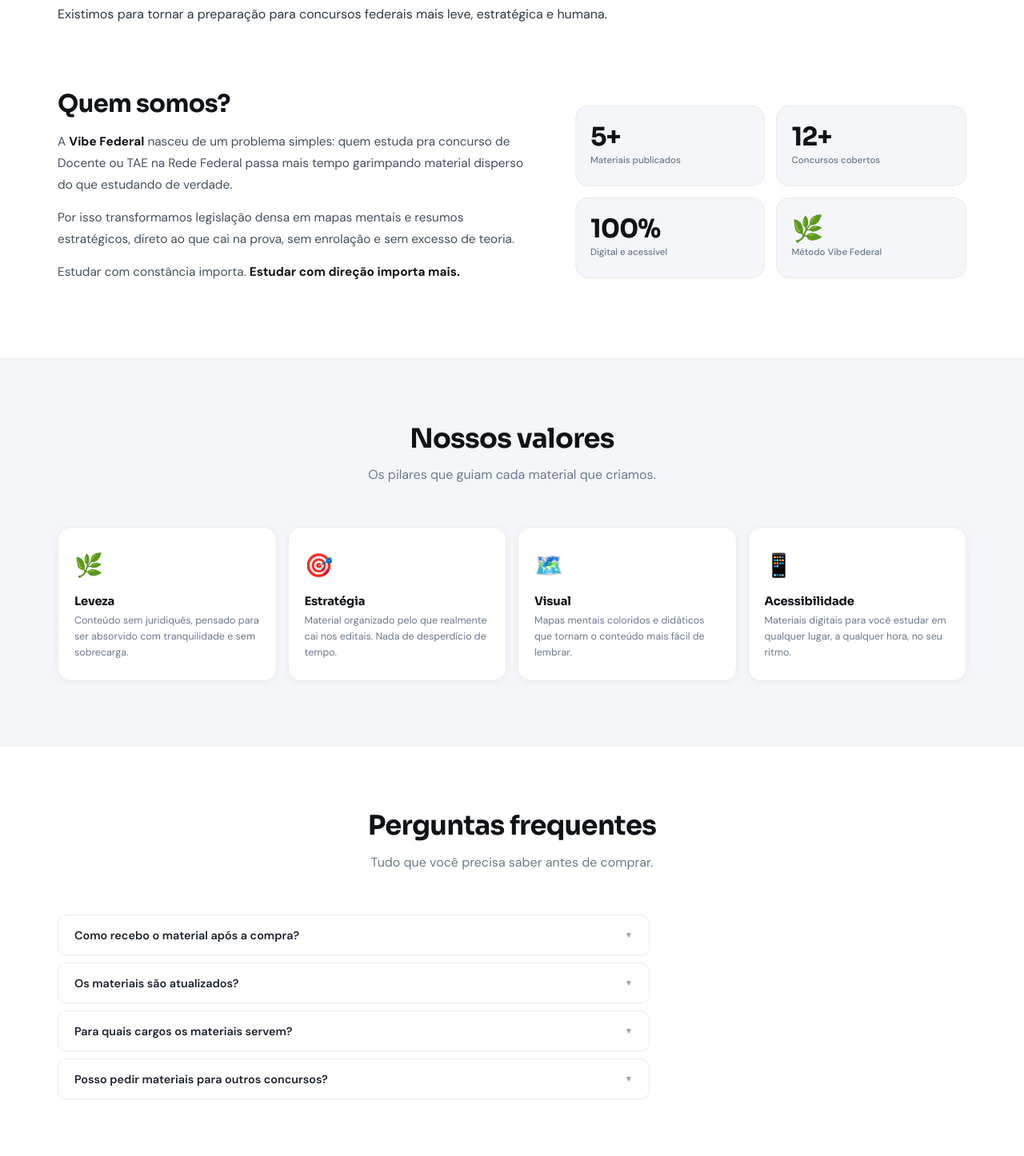
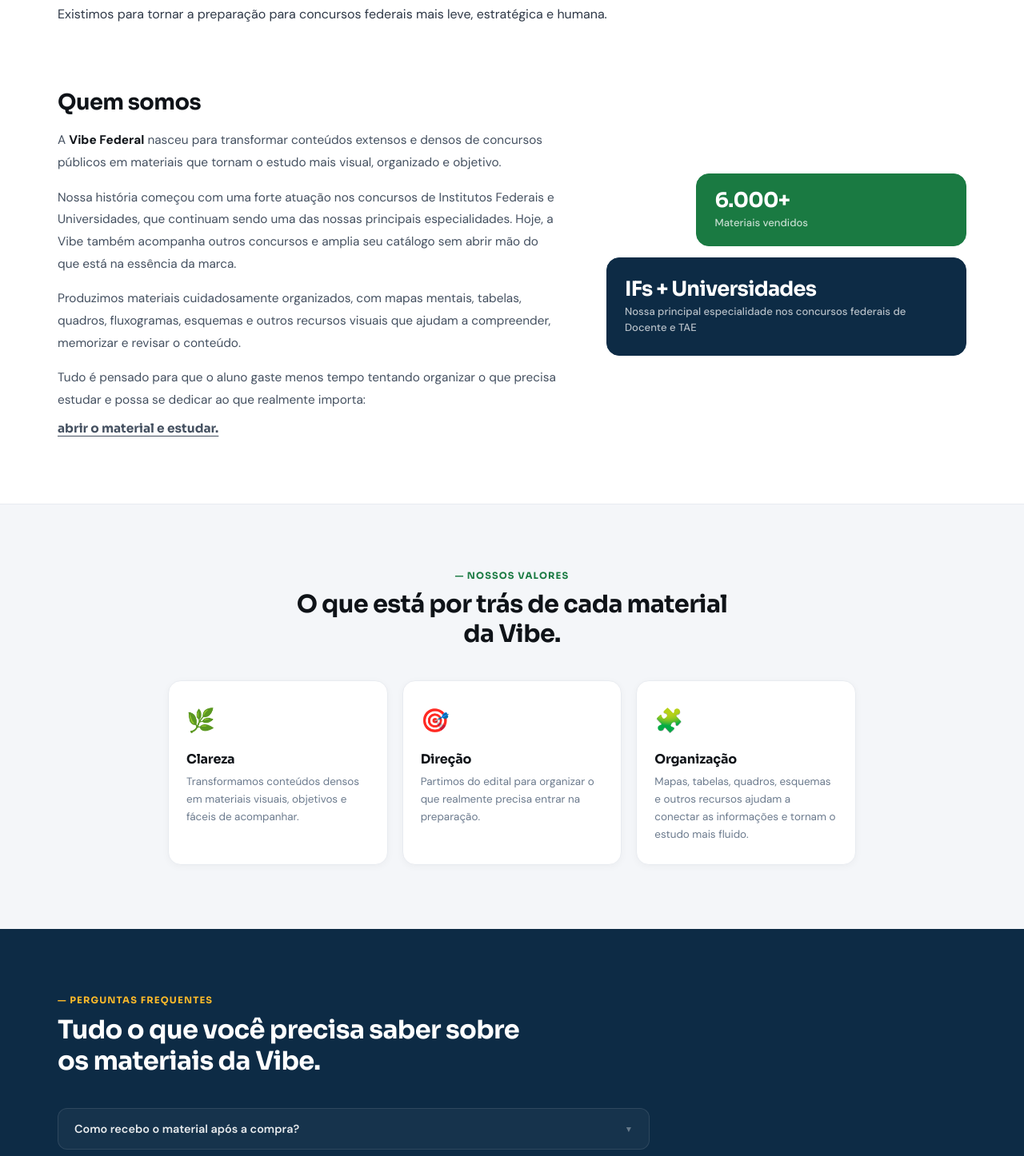
Before and after one commit to rlsgabriella/vibefederal, a React (Vite) app: page /sobre in a window 1280 px wide. Shown: the part 149-1595 px from the top of the page at 80% size. Built offline with nearby package versions, Linux system fonts and the light colour scheme.

Commit message:
alterações de layout e texto conforme detalhes repassados por cliente

```diff
--- a/src/components/Footer.css
+++ b/src/components/Footer.css
@@ -30,7 +30,6 @@
 .footer__logo {
   display: inline-flex;
   align-items: center;
-  margin-bottom: 12px;
   opacity: 0.9;
   transition: opacity 0.2s;
 }
@@ -46,6 +45,7 @@
 }
 
 .footer__social {
+  margin-bottom: 20px;
   display: flex;
   gap: 10px;
   flex-wrap: wrap;
--- a/src/components/Hero.jsx
+++ b/src/components/Hero.jsx
@@ -14,7 +14,7 @@
 
         <div className="badge-urgencia">
           <span className="badge-urgencia__dot" />
-          +6 MIL PESSOAS JÁ ESTUDAM COM A VIBE FEDERAL
+          +6 MIL MATERIAIS VENDIDOS
         </div>
 
         <h1 className="hero__title">
@@ -27,10 +27,10 @@
         </h1>
 
         <p className="hero__subtitle">
-          Legislação, língua portuguesa e conhecimentos pedagógicos em mapas
-          visuais, organizados por concurso e recortados do edital. Feito para
-          quem dá aula o dia todo, tem casa, tem vida — e não pode perder fim
-          de semana montando material.
+          Conteúdos do edital transformados em materiais visuais, organizados
+          por concurso e pensados para facilitar seu estudo. Feito para quem
+          trabalha, tem casa, tem vida e não pode perder o fim de semana
+          montando material.
         </p>
 
         <div className="hero__actions">
@@ -47,13 +47,6 @@
           </a>
         </div>
 
-        <div className="hero__trust">
-          <span>+6 mil alunos</span>
-          <span className="hero__trust-dot">·</span>
-          <span>Atualizado conforme o edital</span>
-          <span className="hero__trust-dot">·</span>
-          <span>Acesso imediato em PDF</span>
-        </div>
 
       </div>
     </section>
--- a/src/data/index.js
+++ b/src/data/index.js
@@ -6,12 +6,13 @@
     nome: 'Trilha Legal — IFSC',
     subtitulo: 'Instituto Federal de Santa Catarina',
     cargo: 'Docente e TAE',
-    cor: '#3DA1DC',
-    corTextoBtn: '#1a1a1a',
-    descricaoCurta: 'Toda a legislação do edital em mapas visuais, organizada por bloco temático.',
+    cor: '#1A7AB4',
+    corTextoBtn: '#fff',
+    descricaoCurta: 'Todo o conteúdo de legislação do edital em mapas visuais.',
     tag: 'Legislação',
     href: 'https://vibefederal.com.br/ifsc/',
     destaque: true,
+    seloExtra: null,
     emBreve: false,
   },
   {
@@ -20,40 +21,43 @@
     nome: 'Trilha Pedagógica — IFSC',
     subtitulo: 'Instituto Federal de Santa Catarina',
     cargo: 'Docente',
-    cor: '#34689E',
+    cor: '#C8611A',
     corTextoBtn: '#fff',
-    descricaoCurta: 'Os conhecimentos pedagógicos do edital em mapas visuais, sem teoria solta.',
-    tag: 'Pedagogia',
+    descricaoCurta: 'Os conhecimentos pedagógicos do edital organizados em mapas visuais.',
+    tag: 'Conhecimentos Pedagógicos',
     href: 'https://vibefederal.com.br/tp-ifsc/',
     destaque: false,
+    seloExtra: null,
     emBreve: false,
   },
   {
     id: 'seduc-ce',
     sigla: 'SEDUC-CE',
-    nome: 'Trilha Legal — SEDUC-CE',
+    nome: 'Trilha — SEDUC-CE',
     subtitulo: 'Secretaria da Educação do Ceará',
     cargo: 'Professor',
-    cor: '#2C8F58',
+    cor: '#1A7A42',
     corTextoBtn: '#fff',
-    descricaoCurta: 'A legislação do edital pronta pra estudar hoje, em mapas visuais.',
-    tag: 'Legislação',
+    descricaoCurta: 'Administração Pública do edital organizada em mapas visuais para o estudo.',
+    tag: 'Administração Pública',
     href: 'https://vibefederal.com.br/tlseducce/',
     destaque: false,
+    seloExtra: null,
     emBreve: false,
   },
   {
     id: 'ifsuldeminas',
-    sigla: 'IFSUL',
+    sigla: 'IFSULDEMINAS',
     nome: 'Trilha Legal — IFSULDEMINAS',
-    subtitulo: 'Instituto Federal do Sul de Minas',
+    subtitulo: 'Instituto Federal do Sul de Minas Gerais',
     cargo: 'Docente',
-    cor: '#279966',
+    cor: '#C0392B',
     corTextoBtn: '#fff',
-    descricaoCurta: 'Legislação recortada do edital, sem sobra e sem matéria que não cai.',
+    descricaoCurta: 'Legislação do edital organizada em mapas visuais para a reta final.',
     tag: 'Legislação',
     href: 'https://vibefederal.com.br/ifsuldeminas/',
     destaque: false,
+    seloExtra: '🔥 Reta final',
     emBreve: false,
   },
   {
@@ -62,12 +66,13 @@
     nome: 'Trilha Legal — IFPI',
     subtitulo: 'Instituto Federal do Piauí',
     cargo: 'TAE',
-    cor: '#7A4A94',
+    cor: '#6B2D8B',
     corTextoBtn: '#fff',
-    descricaoCurta: 'Toda a legislação cobrada pro TAE do IFPI, em mapas visuais.',
+    descricaoCurta: 'Todo o conteúdo de legislação do edital para TAE organizado em mapas visuais.',
     tag: 'Legislação',
     href: 'https://vibefederal.com.br/ifpi/',
     destaque: false,
+    seloExtra: null,
     emBreve: false,
   },
   {
@@ -78,10 +83,11 @@
     cargo: 'TAE',
     cor: '#95A3B3',
     corTextoBtn: '#fff',
-    descricaoCurta: 'Material em produção. Entra na lista e é avisada quando abrir.',
+    descricaoCurta: 'Material em produção. Entre na lista para receber o aviso quando estiver disponível.',
     tag: 'Em breve',
     href: '#lista-espera',
     destaque: false,
+    seloExtra: null,
     emBreve: true,
   },
 ];
--- a/src/pages/Sobre.css
+++ b/src/pages/Sobre.css
@@ -5,156 +5,274 @@
 
 .sobre-grid {
   display: grid;
-  grid-template-columns: 1fr;
-  gap: 36px;
+  grid-template-columns: 1.4fr 1fr;
+  gap: 56px;
   align-items: center;
 }
 
-@media (min-width: 900px) {
+@media (max-width: 768px) {
   .sobre-grid {
-    grid-template-columns: 1.2fr 1fr;
-    gap: 60px;
+    grid-template-columns: 1fr;
+    gap: 36px;
   }
 }
 
 .sobre-texto h2 {
   font-family: var(--font-display);
-  font-size: clamp(1.4rem, 4vw, 1.9rem);
+  font-size: 1.7rem;
   font-weight: 700;
-  color: var(--gray-900);
-  margin-bottom: 16px;
+  color: var(--gray-900, #111620);
+  margin-bottom: 18px;
   letter-spacing: -0.02em;
 }
 
 .sobre-texto p {
-  font-size: 0.93rem;
-  color: var(--gray-600);
-  line-height: 1.75;
-  margin-bottom: 14px;
+  font-size: 0.96rem;
+  color: var(--gray-600, #445060);
+  line-height: 1.8;
+  margin-bottom: 16px;
 }
 
-@media (min-width: 768px) {
-  .sobre-texto p { font-size: 0.96rem; }
+.sobre-texto p:last-child {
+  margin-bottom: 0;
 }
 
-.sobre-texto strong { color: var(--gray-900); font-weight: 700; }
+.sobre-texto strong {
+  color: var(--gray-900, #111620);
+  font-weight: 700;
+}
+
+.sobre-destaque {
+  font-family: var(--font-display);
+  font-size: 1.15rem;
+  font-weight: 700;
+  color: var(--gray-900, #111620);
+  text-decoration: underline;
+  text-underline-offset: 4px;
+  margin-top: -8px;
+}
 
 /* Números */
 .sobre-numeros {
-  display: grid;
-  grid-template-columns: 1fr 1fr;
-  gap: 12px;
-}
-
-@media (min-width: 480px) {
-  .sobre-numeros { gap: 14px; }
+  display: flex;
+  flex-direction: column;
+  gap: 14px;
+  align-items: flex-end;
 }
 
 .sobre-num-card {
-  background: var(--gray-50);
+  background: var(--gray-50, #F4F6F9);
   border-radius: 16px;
-  padding: 18px 14px;
+  border: 1px solid var(--gray-100, #E8EBF0);
   display: flex;
   flex-direction: column;
-  gap: 4px;
-  border: 1px solid var(--gray-100);
+  gap: 5px;
   transition: transform 0.2s;
 }
 
-@media (min-width: 768px) {
-  .sobre-num-card { padding: 22px 18px; }
+.sobre-num-card:hover {
+  transform: translateY(-2px);
+  filter: brightness(1.08);
 }
 
-.sobre-num-card:hover { transform: translateY(-3px); }
+.sobre-num-card--sm {
+  padding: 18px 22px;
+  width: 75%;
+  background: #1A7A42;
+  border-color: #1A7A42;
+}
+
+.sobre-num-card--sm strong {
+  color: white;
+}
+
+.sobre-num-card--sm span {
+  color: rgba(255,255,255,0.75);
+}
+
+.sobre-num-card--lg {
+  padding: 24px 22px;
+  width: 100%;
+  background: #0D2B45;
+  border-color: #0D2B45;
+}
+
+.sobre-num-card--lg strong {
+  color: white;
+}
+
+.sobre-num-card--lg span {
+  color: rgba(255,255,255,0.70);
+}
 
 .sobre-num-card strong {
   font-family: var(--font-display);
-  font-size: 1.75rem;
+  font-size: 1.6rem;
   font-weight: 700;
-  color: var(--gray-900);
   letter-spacing: -0.03em;
-  line-height: 1;
-}
-
-@media (min-width: 768px) {
-  .sobre-num-card strong { font-size: 2rem; }
+  line-height: 1.1;
 }
 
 .sobre-num-card span {
-  font-size: 0.72rem;
-  color: var(--gray-500);
+  font-size: 0.82rem;
   font-weight: 500;
+  line-height: 1.5;
+}
+
+@media (max-width: 768px) {
+  .sobre-numeros { align-items: stretch; }
+  .sobre-num-card--sm { width: 100%; }
+  .sobre-num-card--lg { width: 100%; }
 }
 
 /* ===== VALORES ===== */
 .valores-section {
-  background: var(--gray-50);
-  border-top: 1px solid var(--gray-100);
+  padding: 72px 0;
+  background: var(--gray-50, #F4F6F9);
+  border-top: 1px solid var(--gray-100, #E8EBF0);
+}
+
+.valores-intro {
+  max-width: 560px;
+  margin-bottom: 40px;
+  margin-left: auto;
+  margin-right: auto;
+  text-align: center;
+}
+
+.valores-section .section-eyebrow {
+  color: #1A7A42;
+  justify-content: center;
+}
+
+.valores-section .section-title {
+  margin-top: 8px;
+  font-size: clamp(1.4rem, 2.8vw, 1.9rem);
+}
+
+.section-intro {
+  text-align: center;
+  margin-bottom: 40px;
+}
+
+.section-intro .section-subtitle {
+  margin: 10px auto 0;
 }
 
 .valores-grid {
   display: grid;
-  grid-template-columns: 1fr;
-  gap: 14px;
-  margin-top: 32px;
+  grid-template-columns: repeat(3, minmax(0, 1fr));
+  gap: 18px;
+  margin-top: 36px;
+  max-width: 860px;
+  margin-left: auto;
+  margin-right: auto;
 }
 
-@media (min-width: 480px) {
-  .valores-grid { grid-template-columns: 1fr 1fr; }
-}
-
-@media (min-width: 900px) {
-  .valores-grid { grid-template-columns: repeat(4, 1fr); }
+@media (max-width: 768px) {
+  .valores-grid {
+    grid-template-columns: 1fr;
+    max-width: 420px;
+  }
 }
 
 .valor-card {
   background: white;
   border-radius: 16px;
-  padding: 20px 18px;
-  border: 1px solid var(--gray-100);
+  padding: 26px 22px;
+  border: 1.5px solid var(--gray-100, #E8EBF0);
   box-shadow: 0 2px 10px rgba(0,0,0,0.04);
-  animation: fadeUp 0.5s ease both;
-  transition: transform 0.2s, box-shadow 0.2s;
-}
-
-@media (min-width: 768px) {
-  .valor-card { padding: 24px 20px; }
+  transition: transform 0.22s ease, box-shadow 0.22s ease, border-color 0.22s ease;
+  cursor: default;
 }
 
 .valor-card:hover {
-  transform: translateY(-3px);
-  box-shadow: 0 8px 24px rgba(0,0,0,0.07);
+  transform: translateY(-4px);
+  box-shadow: 0 10px 28px rgba(0,0,0,0.08);
+  border-color: var(--valor-cor);
 }
 
 .valor-emoji {
-  font-size: 1.7rem;
+  font-size: 1.8rem;
   display: block;
-  margin-bottom: 10px;
-}
-
-@media (min-width: 768px) {
-  .valor-emoji { font-size: 1.8rem; margin-bottom: 12px; }
+  margin-bottom: 14px;
 }
 
 .valor-card h3 {
   font-family: var(--font-display);
-  font-size: 0.92rem;
+  font-size: 1rem;
   font-weight: 700;
-  color: var(--gray-900);
-  margin-bottom: 6px;
+  color: var(--gray-900, #111620);
+  margin-bottom: 8px;
   letter-spacing: -0.01em;
 }
 
 .valor-card p {
-  font-size: 0.78rem;
-  color: var(--gray-500);
-  line-height: 1.6;
+  font-size: 0.84rem;
+  color: var(--gray-500, #6B7A8D);
+  line-height: 1.65;
 }
 
 /* ===== FAQ ===== */
 .faq-section {
+  padding: 80px 0;
   background: white;
   border-top: 1px solid var(--gray-100);
+}
+
+.faq-section--dark {
+  background: #0D2B45;
+  border-top: none;
+}
+
+.faq-intro {
+  max-width: 620px;
+  margin-bottom: 40px;
+}
+
+.faq-titulo {
+  font-family: var(--font-display);
+  font-size: clamp(1.5rem, 3vw, 2rem);
+  font-weight: 700;
+  color: white;
+  letter-spacing: -0.02em;
+  line-height: 1.2;
+  margin-top: 8px;
+}
+
+.faq-section--dark .faq-lista {
+  max-width: 740px;
+}
+
+.faq-section--dark .faq-item {
+  background: rgba(255,255,255,0.04);
+  border-color: rgba(255,255,255,0.10);
+}
+
+.faq-section--dark .faq-pergunta {
+  color: rgba(255,255,255,0.90);
+}
+
+.faq-section--dark .faq-pergunta:hover {
+  background: rgba(255,255,255,0.05);
+}
+
+.faq-section--dark .faq-item--aberta .faq-pergunta {
+  background: rgba(255,255,255,0.07);
+  color: white;
+}
+
+.faq-section--dark .faq-chevron {
+  color: rgba(255,255,255,0.35);
+}
+
+.faq-section--dark .faq-resposta {
+  color: rgba(255,255,255,0.60);
+  border-top-color: rgba(255,255,255,0.08);
+}
+
+.faq-section--dark .section-eyebrow {
+  color: var(--amber, #FCBA2A);
 }
 
 .faq-lista {
--- a/src/pages/Sobre.jsx
+++ b/src/pages/Sobre.jsx
@@ -1,31 +1,62 @@
-import React from 'react';
+import React, { useState } from 'react';
 import { Link } from 'react-router-dom';
 import './Materiais.css';
 import './Sobre.css';
 
 const valores = [
-  { emoji: '🌿', titulo: 'Leveza',       texto: 'Conteúdo sem juridiquês, pensado para ser absorvido com tranquilidade e sem sobrecarga.' },
-  { emoji: '🎯', titulo: 'Estratégia',   texto: 'Material organizado pelo que realmente cai nos editais. Nada de desperdício de tempo.' },
-  { emoji: '🗺️', titulo: 'Visual',       texto: 'Mapas mentais coloridos e didáticos que tornam o conteúdo mais fácil de lembrar.' },
-  { emoji: '📱', titulo: 'Acessibilidade', texto: 'Materiais digitais para você estudar em qualquer lugar, a qualquer hora, no seu ritmo.' },
-];
-
-const numeros = [
-  { num: '5+',  label: 'Materiais publicados' },
-  { num: '12+', label: 'Concursos cobertos'   },
-  { num: '100%', label: 'Digital e acessível' },
-  { num: '🌿',  label: 'Método Vibe Federal'  },
+  {
+    emoji: '🌿',
+    titulo: 'Clareza',
+    texto: 'Transformamos conteúdos densos em materiais visuais, objetivos e fáceis de acompanhar.',
+    cor: '#1A7A42',
+  },
+  {
+    emoji: '🎯',
+    titulo: 'Direção',
+    texto: 'Partimos do edital para organizar o que realmente precisa entrar na preparação.',
+    cor: '#1270A8',
+  },
+  {
+    emoji: '🧩',
+    titulo: 'Organização',
+    texto: 'Mapas, tabelas, quadros, esquemas e outros recursos ajudam a conectar as informações e tornam o estudo mais fluido.',
+    cor: '#C8611A',
+  },
 ];
 
 const perguntas = [
-  { q: 'Como recebo o material após a compra?', r: 'O envio é feito diretamente via WhatsApp em formato PDF, logo após a confirmação do pagamento. É rápido e prático!' },
-  { q: 'Os materiais são atualizados?', r: 'Sim! Quando publicamos uma atualização em algum material que você já comprou, enviamos a versão nova gratuitamente pelo WhatsApp.' },
-  { q: 'Para quais cargos os materiais servem?', r: 'Cada pacote especifica os cargos. Em geral cobrimos Docente e/ou TAE (Técnico-Administrativo em Educação). Confira a descrição de cada produto.' },
-  { q: 'Posso pedir materiais para outros concursos?', r: 'Pode! Estamos sempre expandindo nosso catálogo. Entre em contato pelo WhatsApp e nos conte sobre seu concurso.' },
+  {
+    q: 'Como recebo o material após a compra?',
+    r: 'Após a confirmação do pagamento, o acesso é liberado pela Hotmart. Você recebe as orientações de acesso no e-mail cadastrado na compra e também pode acessar seus materiais diretamente pela plataforma.',
+  },
+  {
+    q: 'Os materiais são atualizados?',
+    r: 'Sim. Quando há alterações relevantes no conteúdo durante o período de acesso, fazemos as atualizações necessárias e a nova versão fica disponível para quem já adquiriu o material, conforme as condições informadas em cada produto.',
+  },
+  {
+    q: 'O material é em PDF?',
+    r: 'Sim. Nossos materiais são digitais e disponibilizados em PDF, para que você possa estudar pelo celular, tablet ou computador e fazer suas anotações diretamente no material.',
+  },
+  {
+    q: 'Preciso assistir a videoaulas para entender o material?',
+    r: 'Não. Os materiais da Vibe são desenvolvidos para que você consiga estudar diretamente por eles. Você também pode utilizá-los junto com videoaulas, questões, livros ou outros métodos de estudo, se preferir.',
+  },
+  {
+    q: 'Como sei quais conteúdos estão incluídos?',
+    r: 'Na página de cada produto você encontra a descrição dos conteúdos contemplados. Em materiais desenvolvidos para um edital específico, indicamos a cobertura correspondente àquele concurso.',
+  },
+  {
+    q: 'Os materiais servem para quais cargos?',
+    r: 'Isso varia de acordo com o concurso e o produto. Temos materiais para TAE, Docente e outros cargos, sempre com a indicação de público e conteúdo na página de cada material.',
+  },
+  {
+    q: 'Posso sugerir material para outro concurso?',
+    r: 'Sim. Estamos sempre acompanhando novos editais e você pode enviar sua sugestão pelo WhatsApp. A produção dependerá da nossa programação e da viabilidade de cobertura do concurso.',
+  },
 ];
 
 export default function Sobre() {
-  const [aberta, setAberta] = React.useState(null);
+  const [aberta, setAberta] = useState(null);
 
   return (
     <main>
@@ -41,30 +72,46 @@
       <section className="sobre-section">
         <div className="container">
           <div className="sobre-grid">
+
             <div className="sobre-texto fade-up">
-              <h2>Quem somos?</h2>
+              <h2>Quem somos</h2>
               <p>
-                A <strong>Vibe Federal</strong> nasceu de um problema simples: quem estuda pra concurso
-                de Docente ou TAE na Rede Federal passa mais tempo garimpando material disperso do que
-                estudando de verdade.
+                A <strong>Vibe Federal</strong> nasceu para transformar conteúdos
+                extensos e densos de concursos públicos em materiais que tornam o
+                estudo mais visual, organizado e objetivo.
               </p>
               <p>
-                Por isso transformamos legislação densa em mapas mentais e resumos estratégicos, direto
-                ao que cai na prova, sem enrolação e sem excesso de teoria.
+                Nossa história começou com uma forte atuação nos concursos de
+                Institutos Federais e Universidades, que continuam sendo uma das
+                nossas principais especialidades. Hoje, a Vibe também acompanha
+                outros concursos e amplia seu catálogo sem abrir mão do que está
+                na essência da marca.
               </p>
               <p>
-                Estudar com constância importa. <strong>Estudar com direção importa mais.</strong>
+                Produzimos materiais cuidadosamente organizados, com mapas mentais,
+                tabelas, quadros, fluxogramas, esquemas e outros recursos visuais
+                que ajudam a compreender, memorizar e revisar o conteúdo.
+              </p>
+              <p>
+                Tudo é pensado para que o aluno gaste menos tempo tentando organizar
+                o que precisa estudar e possa se dedicar ao que realmente importa:
+              </p>
+              <p className="sobre-destaque">
+                abrir o material e estudar.
               </p>
             </div>
 
             <div className="sobre-numeros fade-up" style={{ animationDelay: '100ms' }}>
-              {numeros.map((n, i) => (
-                <div key={i} className="sobre-num-card">
-                  <strong>{n.num}</strong>
-                  <span>{n.label}</span>
-                </div>
-              ))}
+              <div className="sobre-num-card sobre-num-card--sm">
+                <strong>6.000+</strong>
+                <span>Materiais vendidos</span>
+              </div>
+              <div className="sobre-num-card sobre-num-card--lg">
+                <strong>IFs + Universidades</strong>
+                <span>Nossa principal especialidade nos concursos federais de Docente e TAE</span>
+              </div>
             </div>
+
           </div>
         </div>
       </section>
@@ -72,13 +119,13 @@
       {/* Valores */}
       <section className="valores-section">
         <div className="container">
-          <div className="section-intro">
-            <h2 className="section-title">Nossos valores</h2>
-            <p className="section-subtitle">Os pilares que guiam cada material que criamos.</p>
+          <div className="valores-intro">
+            <p className="section-eyebrow">— NOSSOS VALORES</p>
+            <h2 className="section-title">O que está por trás de cada material da Vibe.</h2>
           </div>
           <div className="valores-grid">
             {valores.map((v, i) => (
-              <div key={i} className="valor-card fade-up" style={{ animationDelay: `${i * 70}ms` }}>
+              <div key={i} className="valor-card fade-up" style={{ '--valor-cor': v.cor, animationDelay: `${i * 70}ms` }}>
                 <span className="valor-emoji">{v.emoji}</span>
                 <h3>{v.titulo}</h3>
                 <p>{v.texto}</p>
@@ -89,11 +136,11 @@
       </section>
 
       {/* FAQ */}
-      <section className="faq-section">
+      <section className="faq-section faq-section--dark">
         <div className="container">
-          <div className="section-intro">
-            <h2 className="section-title">Perguntas frequentes</h2>
-            <p className="section-subtitle">Tudo que você precisa saber antes de comprar.</p>
+          <div className="faq-intro">
+            <p className="section-eyebrow">— PERGUNTAS FREQUENTES</p>
+            <h2 className="faq-titulo">Tudo o que você precisa saber sobre os materiais da Vibe.</h2>
           </div>
           <div className="faq-lista">
             {perguntas.map((p, i) => (
@@ -115,7 +162,7 @@
           <div className="contato-card fade-up">
             <span className="contato-icon">💬</span>
             <h3>WhatsApp</h3>
-            <p>A forma mais rápida de tirar dúvidas, comprar materiais e receber suporte.</p>
+            <p>Tire dúvidas sobre os materiais, compras e acesso.</p>
             <a href="https://wa.me/5585992223053" target="_blank" rel="noreferrer" className="btn btn-green">
               Chamar no WhatsApp
             </a>
@@ -123,7 +170,7 @@
           <div className="contato-card fade-up" style={{ animationDelay: '80ms' }}>
             <span className="contato-icon">📸</span>
             <h3>Instagram</h3>
-            <p>Dicas de estudo, novidades de materiais e bastidores da Vibe Federal.</p>
+            <p>Acompanhe novidades, lançamentos e conteúdos da Vibe Federal.</p>
             <a href="https://instagram.com/vibefederal" target="_blank" rel="noreferrer" className="btn" style={{ background: '#E1306C', color: '#fff' }}>
               Seguir no Instagram
             </a>
@@ -131,7 +178,7 @@
           <div className="contato-card fade-up" style={{ animationDelay: '160ms' }}>
             <span className="contato-icon">📦</span>
             <h3>Materiais</h3>
-            <p>Veja todos os pacotes e mapas disponíveis para sua preparação agora mesmo.</p>
+            <p>Encontre o material da Vibe para o concurso que você está preparando.</p>
             <Link to="/materiais" className="btn btn-green">
               Ver materiais →
             </Link>
```
Also changed, not shown: src/components/Catalogo.css (+7 -0 lines), src/components/Catalogo.jsx (+5 -2 lines), src/components/Footer.jsx (+20 -14 lines), src/components/Hero.css (+11 -29 lines), src/components/ListaEspera.css (+0 -24 lines), src/components/ListaEspera.jsx (+1 -8 lines), src/pages/Home.jsx (+11 -13 lines).
